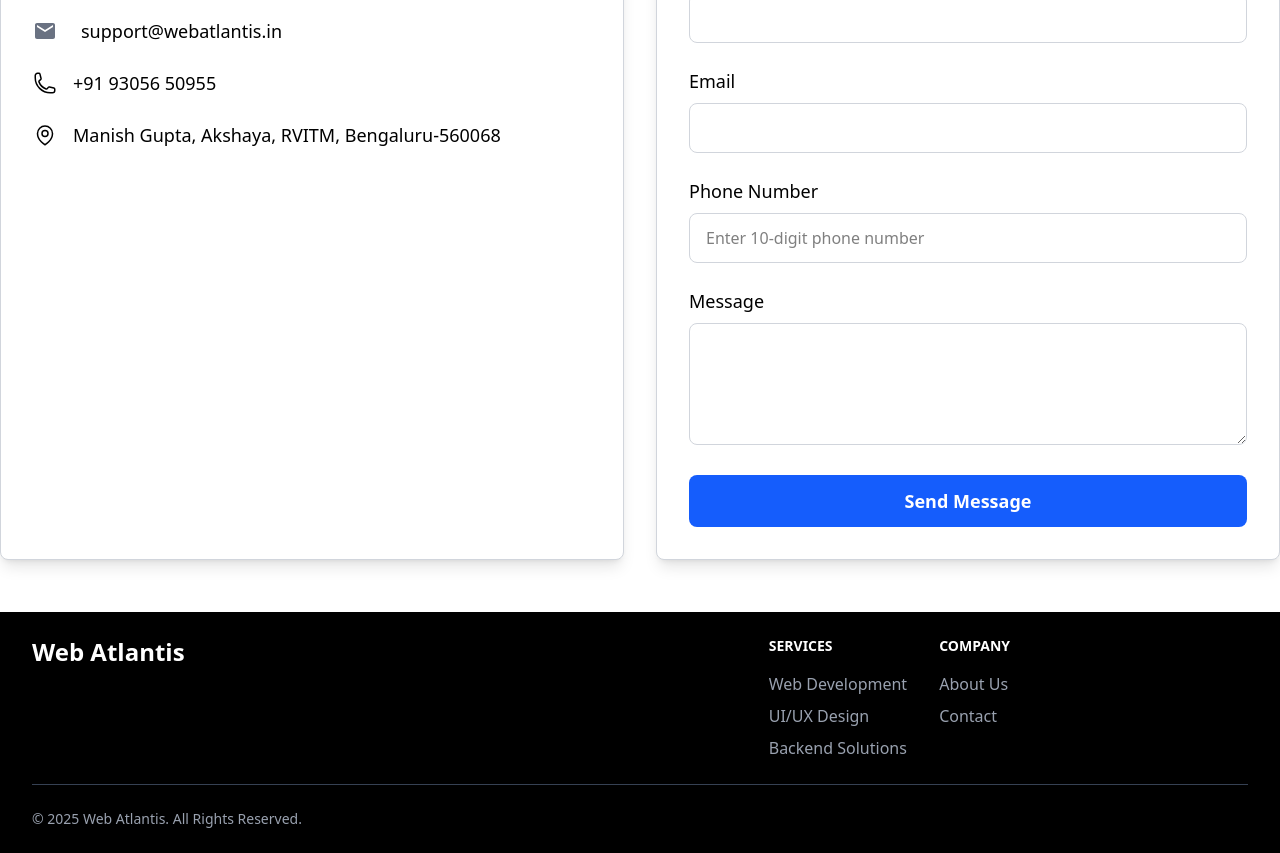
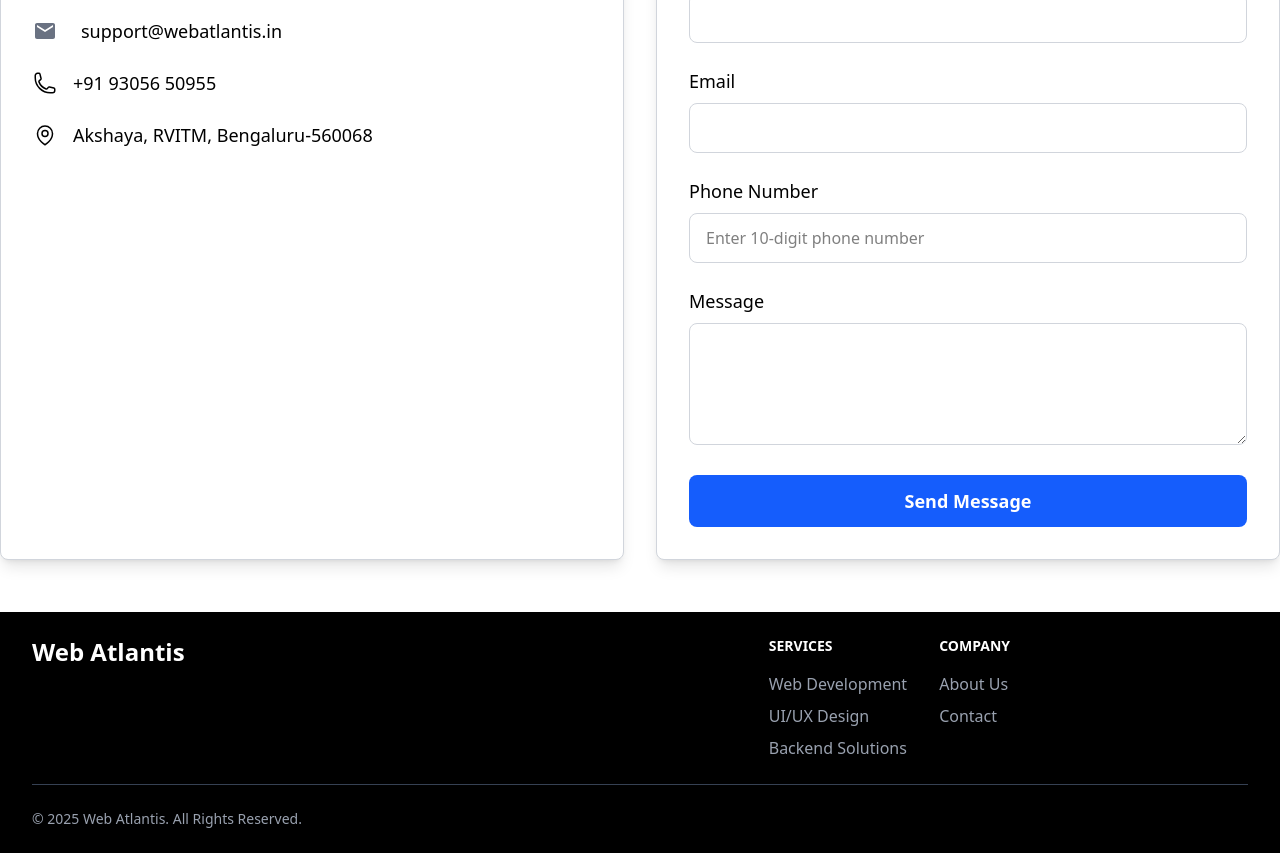
Before and after one commit to manish-atlantis/Tech_Start_01-masterss, a React (Vite) app: page / in a window 1280 px wide. Shown: the part 7640-8493 px from the top of the page. Built offline with nearby package versions, Linux system fonts and the light colour scheme.

Commit message:
Update ContactForm.jsx

```diff
--- a/src/components/ContactForm.jsx
+++ b/src/components/ContactForm.jsx
@@ -84,7 +84,7 @@ const ContactUs = () => {
               <path strokeLinecap="round" strokeLinejoin="round" d="M15 10.5a3 3 0 11-6 0 3 3 0 016 0z" />
               <path strokeLinecap="round" strokeLinejoin="round" d="M19.5 10.5c0 7.142-7.5 11.25-7.5 11.25S4.5 17.642 4.5 10.5a7.5 7.5 0 1115 0z" />
             </svg>
-            <span className="text-lg font-medium text-black">Manish Gupta, Akshaya, RVITM, Bengaluru-560068</span>
+            <span className="text-lg font-medium text-black">Akshaya, RVITM, Bengaluru-560068</span>
           </div>
         </div>
 
```
